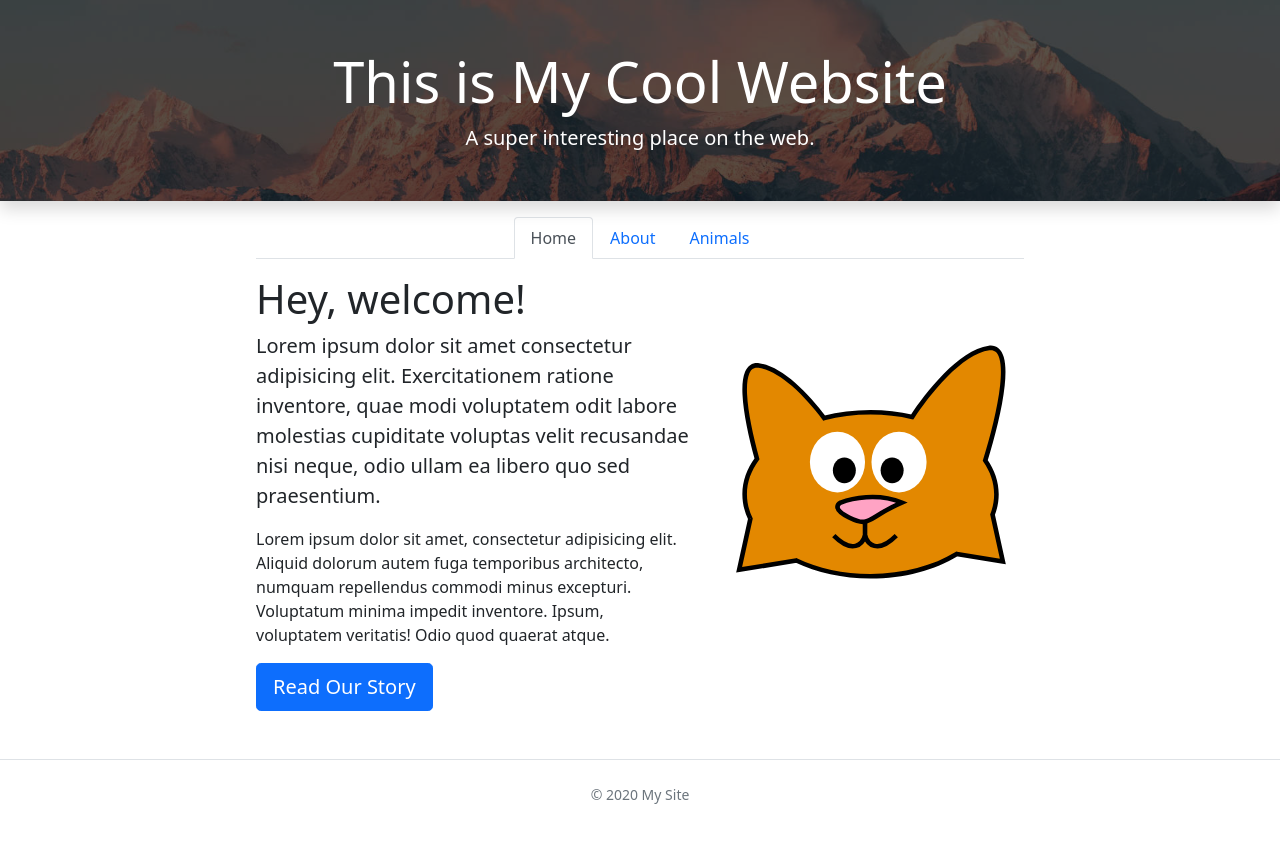
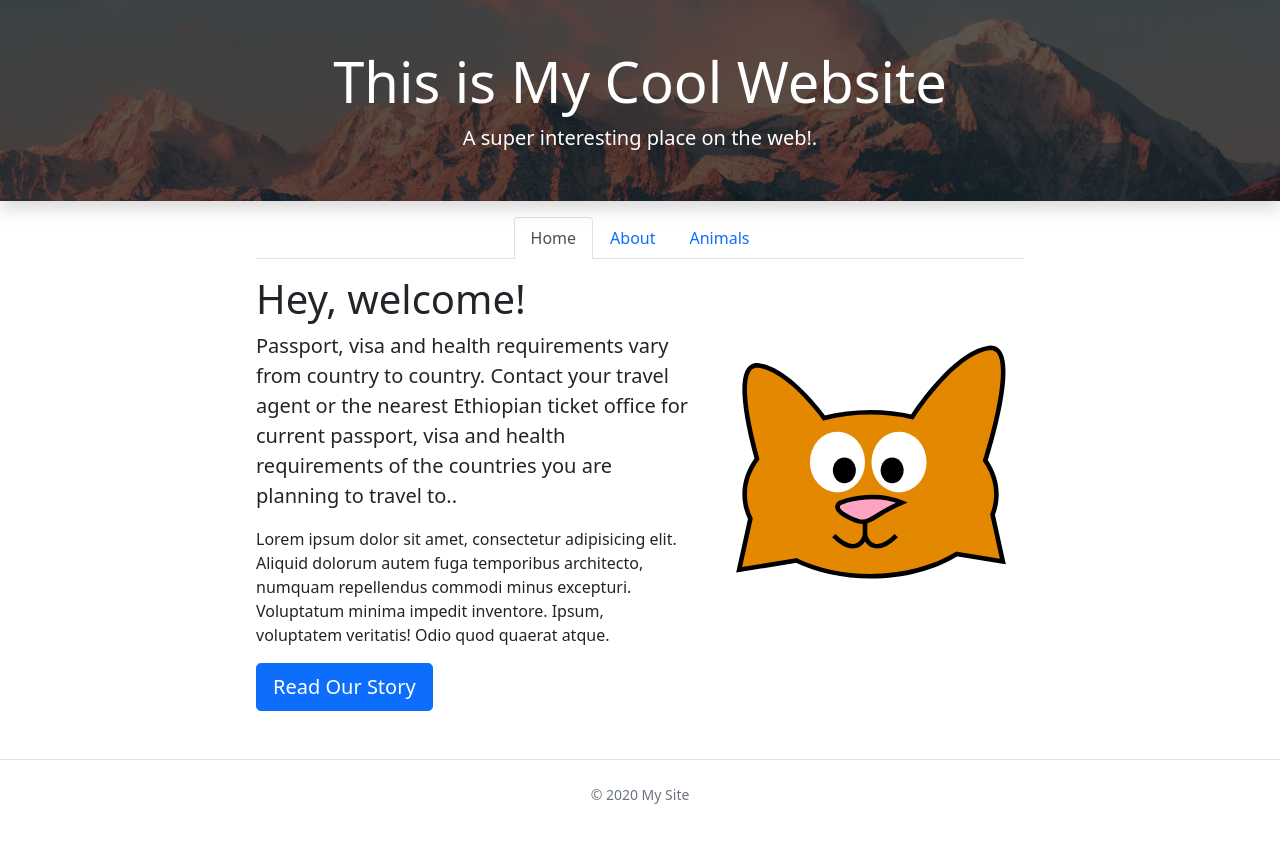
Before and after one commit to Mesabget/Mylearn, a plain HTML site: page index.html in a window 1280 px wide. Drawn offline with nearby package versions, Linux system fonts and the light colour scheme.

```diff
--- a/index.html
+++ b/index.html
@@ -9,7 +9,7 @@
   <body>
     <div class="my-bg-photo bg-secondary text-white py-5 text-center shadow">
       <h1 class="display-4">This is My Cool Website</h1>
-      <p class="lead mb-0">A super interesting place on the web.</p>
+      <p class="lead mb-0">A super interesting place on the web!.</p>
     </div>
 
     <div class="container my-custom-container pt-3">
@@ -30,7 +30,7 @@
       <div class="row">
         <div class="col-md-7">
           <h1>Hey, welcome!</h1>
-          <p class="lead">Lorem ipsum dolor sit amet consectetur adipisicing elit. Exercitationem ratione inventore, quae modi voluptatem odit labore molestias cupiditate voluptas velit recusandae nisi neque, odio ullam ea libero quo sed praesentium.</p>
+          <p class="lead">Passport, visa and health requirements vary from country to country. Contact your travel agent or the nearest Ethiopian ticket office for current passport, visa and health requirements of the countries you are planning to travel to..</p>
           <p>Lorem ipsum dolor sit amet, consectetur adipisicing elit. Aliquid dolorum autem fuga temporibus architecto, numquam repellendus commodi minus excepturi. Voluptatum minima impedit inventore. Ipsum, voluptatem veritatis! Odio quod quaerat atque.</p>
           <a href="about.html" class="btn btn-primary btn-lg">Read Our Story</a>
         </div>
```
